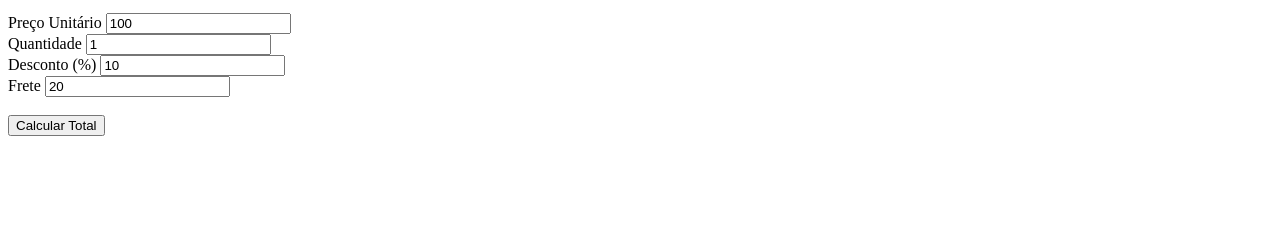
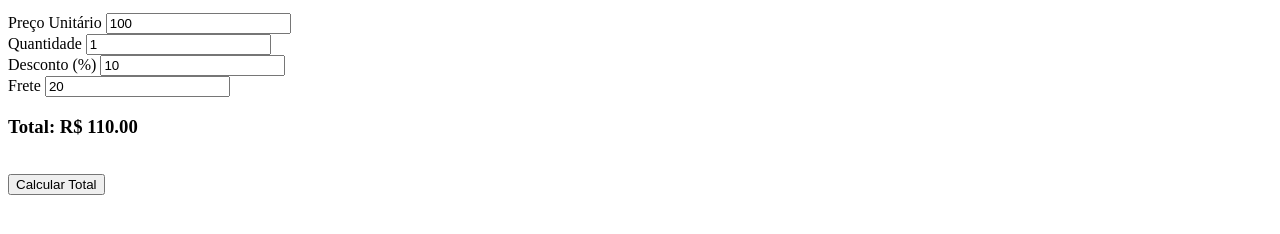
Before and after one commit to israelassis/Coletania_Javascript_Portifolio, a plain HTML site: page CalculoDeFrete.html in a window 1280 px wide. Both pictures are taken after a click on the button "Calcular Total". Shown: the part 88-322 px from the top of the page. Drawn offline with Linux system fonts and the light colour scheme.

Commit message:
add de Javascript

```diff
--- a/CalculoDeFrete.html
+++ b/CalculoDeFrete.html
@@ -23,11 +23,31 @@
             <label for="frete">Frete</label>
             <input type="number" name="frete" id="frete" value="20">
             <br>
+            <h3>Total: R$ <span id="total">0.00</span></h3>
+
         </div>
 <br>
             <button onclick="calcularTotal()">Calcular Total</button>
 
     </div>
+    <script>
 
+    //Variáveis para o calculo => Pegar valor do usuário
+    function calcularTotal(){
+    let preco = parseFloat(document.getElementById("preco").value); //valores decimais
+    let quantidade = parseInt(document.getElementById("quantidade").value); //converte para numero inteiro
+    let desconto = parseFloat(document.getElementById("desconto").value);
+    let frete = parseFloat(document.getElementById("frete").value);
+
+
+        // Calculo
+        // Resumo => Valor do usuário > Calcular subtotal > Aplicar Desconto > Somar frete > Atualizar pagina
+        let subtotal = preco * quantidade;
+        let  valorDesconto = (subtotal * desconto) / 100;
+        let total = (subtotal - valorDesconto) + frete;
+
+        document.getElementById("total").innerText = total.toFixed(2);
+}
+    </script>
 </body>
 </html>
```
